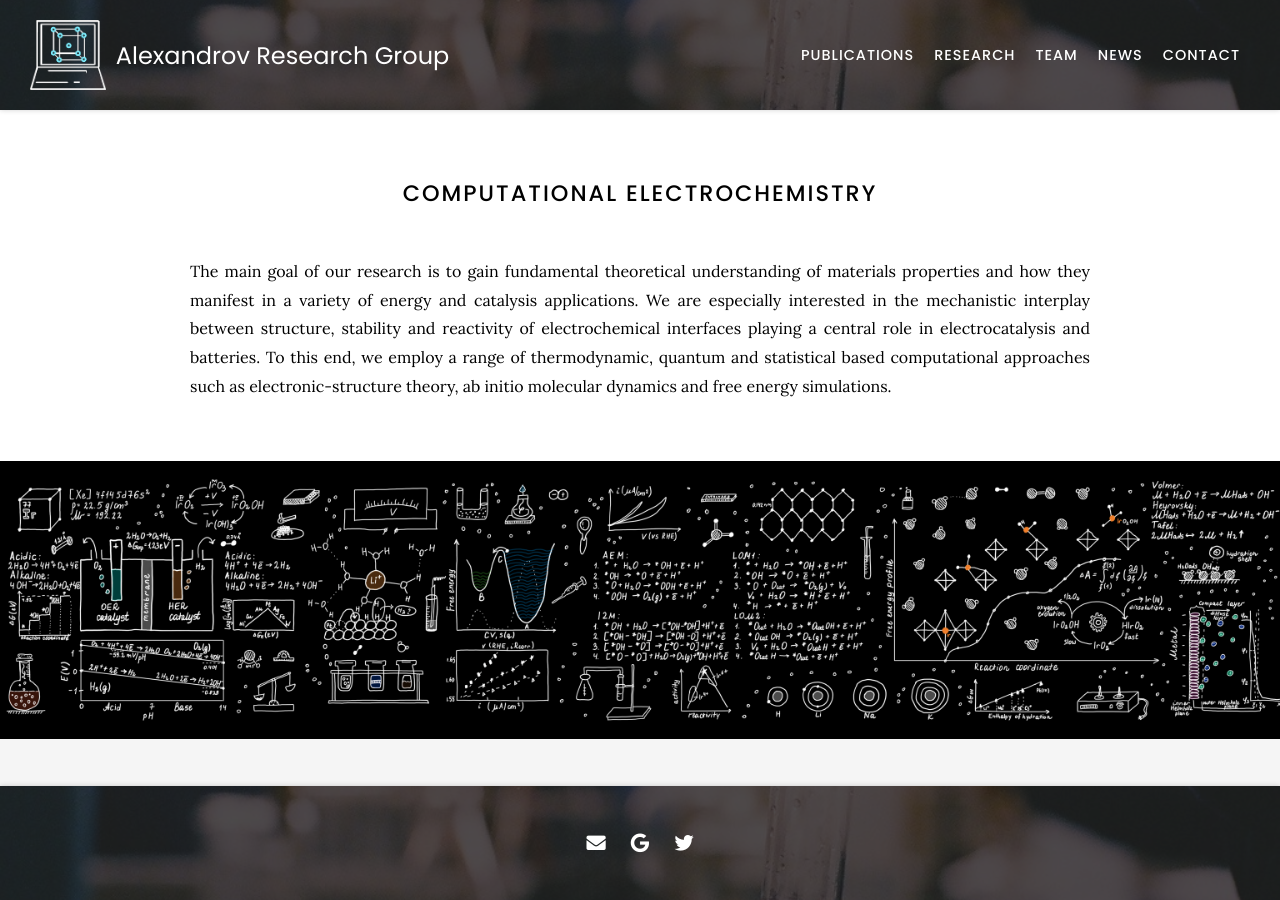
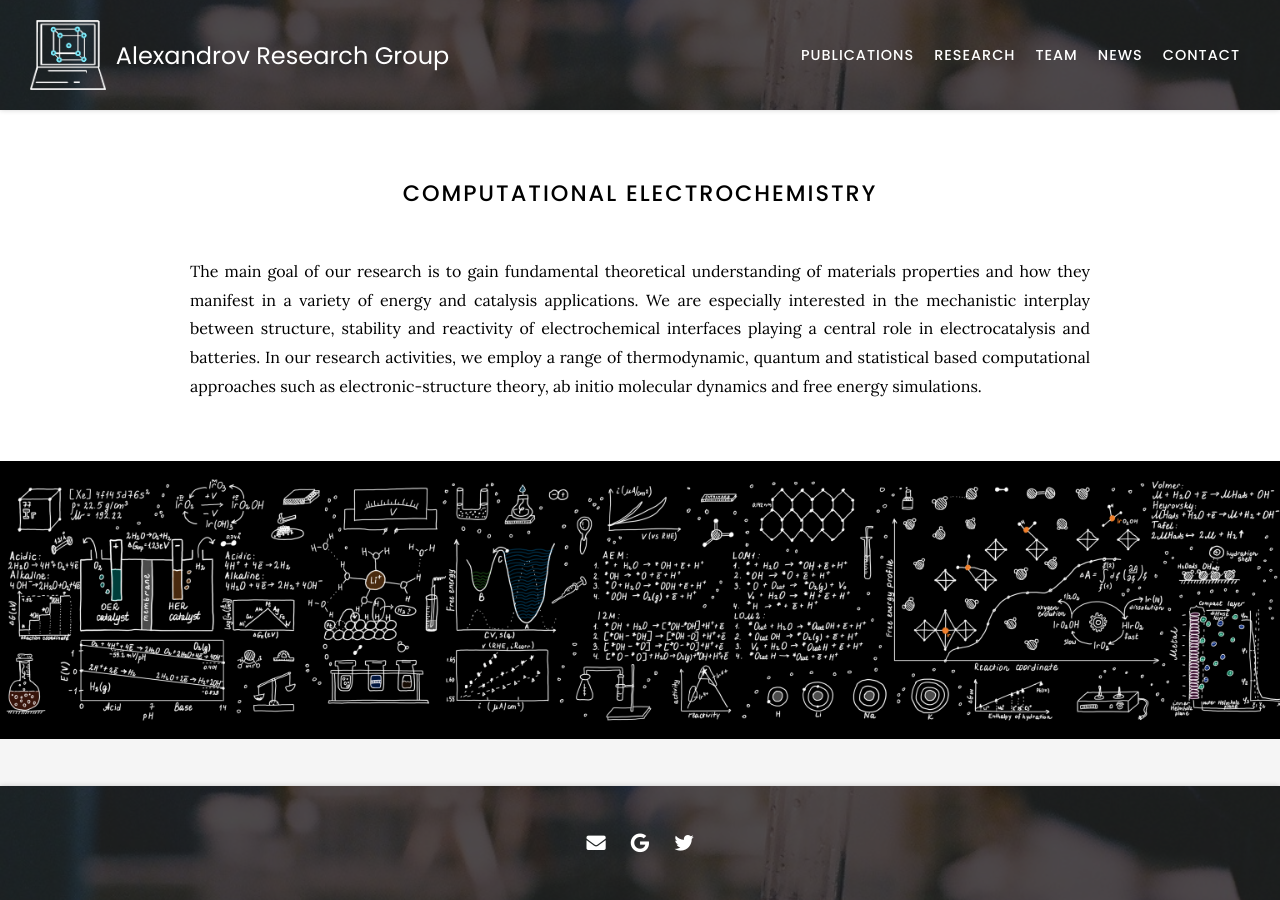
Before and after one commit to valexandrov/webpage, a Jekyll site: the page built from index.md, in a window 1280 px wide. Built offline with Jekyll 4.4.1, drawn with Linux system fonts in a browser that asks for light colours; nearby versions of some CDN libraries.

Commit message:
update index.md

```diff
--- a/index.md
+++ b/index.md
@@ -4,7 +4,7 @@ title: Home
 
 # Computational Electrochemistry
 
-The main goal of our research is to gain fundamental theoretical understanding of materials properties and how they manifest in a variety of energy and catalysis applications. We are especially interested in the mechanistic interplay between structure, stability and reactivity of electrochemical interfaces playing a central role in electrocatalysis and batteries. To this end, we employ a range of thermodynamic, quantum and statistical based computational approaches such as electronic-structure theory, ab initio molecular dynamics and free energy simulations.
+The main goal of our research is to gain fundamental theoretical understanding of materials properties and how they manifest in a variety of energy and catalysis applications. We are especially interested in the mechanistic interplay between structure, stability and reactivity of electrochemical interfaces playing a central role in electrocatalysis and batteries. In our research activities, we employ a range of thermodynamic, quantum and statistical based computational approaches such as electronic-structure theory, ab initio molecular dynamics and free energy simulations.
 
 {:.center}
 {% include section.html full=true %}
```
